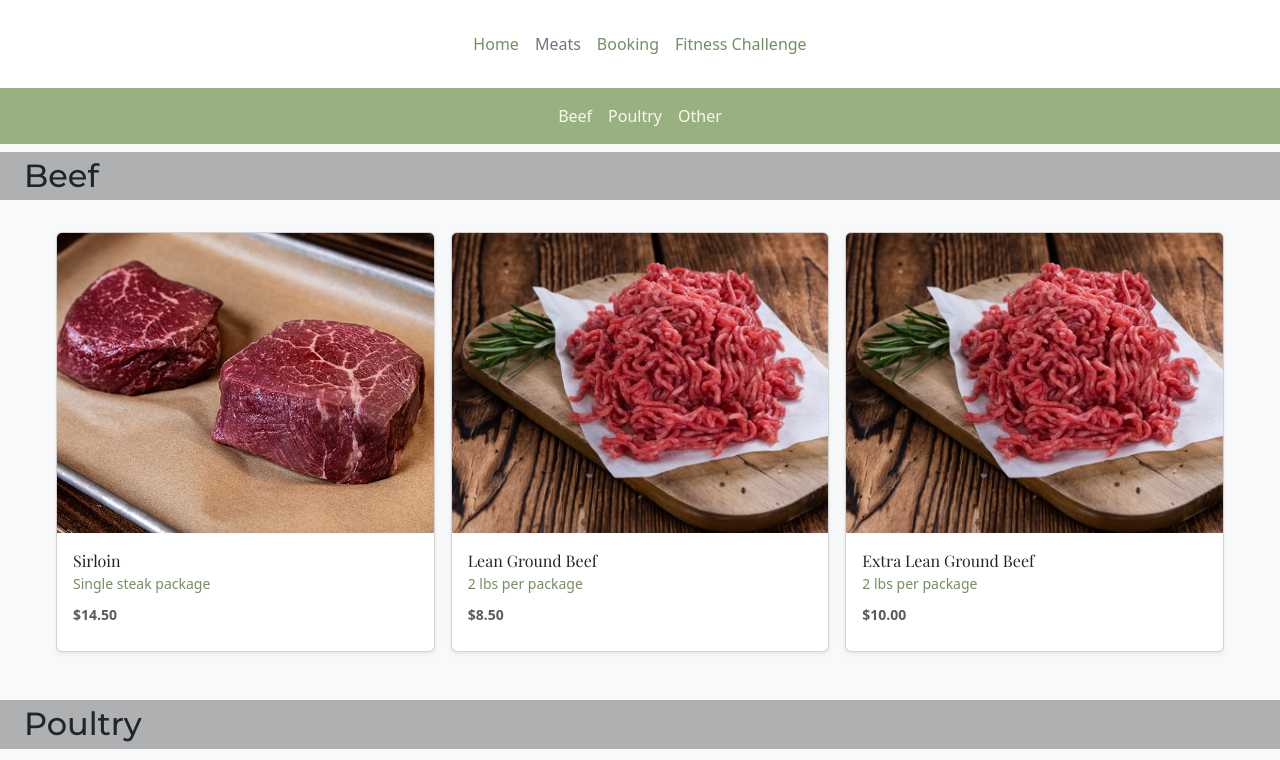
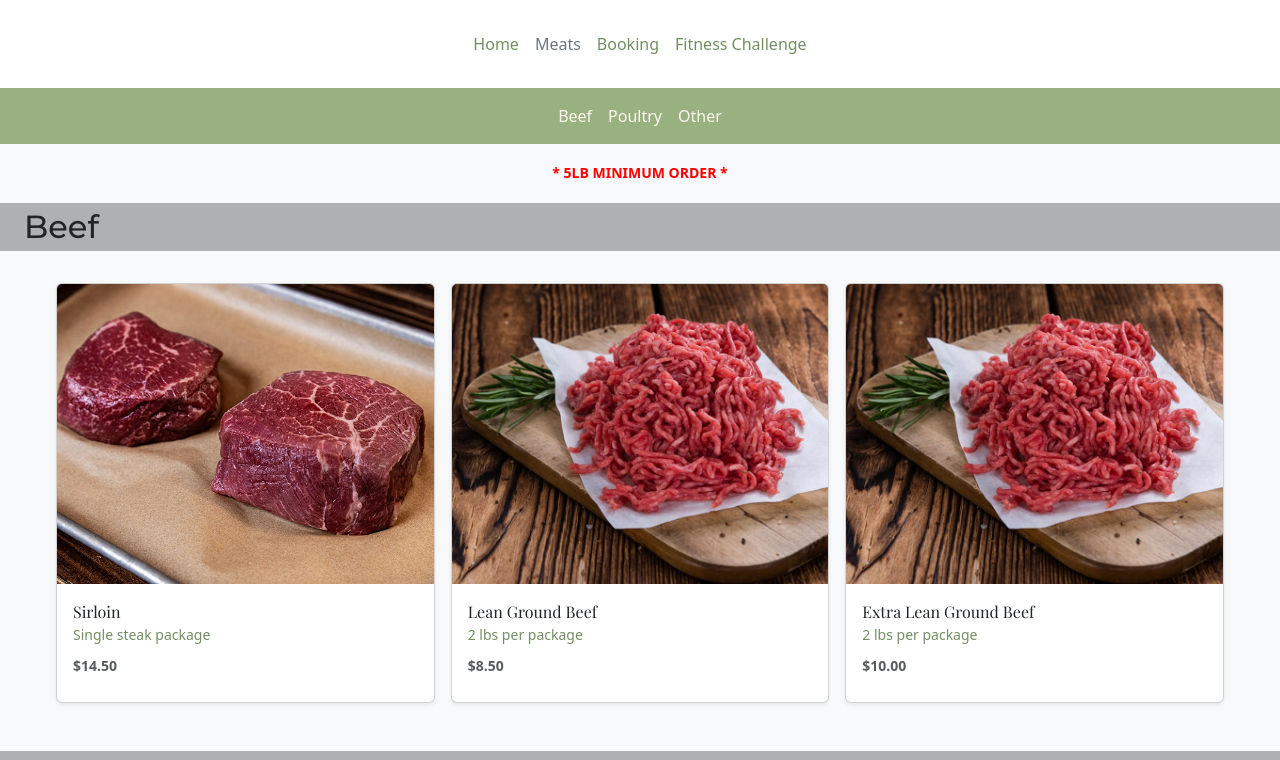
Before and after one commit to jalentayshaun/Farm-Fresh-2, a plain HTML site: page meats.html in a window 1280 px wide. Shown: the top 760 px of the page. Drawn offline with nearby package versions, Linux system fonts and the light colour scheme; a web font is replaced by a local one.

Commit message:
Update whole chicken description and add 5lb minimum order requirement

```diff
--- a/meats.html
+++ b/meats.html
@@ -73,6 +73,9 @@
     </nav>
 
     <div id="product-catalogue" class="album pt-2 bg-body-tertiary">
+        <div id="min-order">
+            <small>* 5LB MINIMUM ORDER *</small>
+        </div>
         <!-- Beef Products -->
         <h2 id="product-beef">Beef</h2>
         <div class="row row-cols-1 row-cols-sm-2 row-cols-md-3 g-3">
@@ -150,7 +153,7 @@
                         aria-label="Placeholder: Whole Chicken" preserveAspectRatio="xMidYMid slice">
                     <div class="card-body">
                         <p class="card-text">Whole Chicken</p>
-                        <small>2-6 lbs per package</small>
+                        <small>2-6 lbs per bird</small>
                         <div class="d-flex justify-content-between align-items-center">
                             <small class="text-body-secondary">$9.00</small>
                         </div>
@@ -242,6 +245,10 @@
         </div>
     </div>
 
+    <div id="min-order">
+        <small>* 5LB MINIMUM ORDER *</small>
+    </div>
+
     <section id="contact" class="px-5">
         <div class="col-6">
             <h2 class="display-5 fw-bold text-body-emphasis mb-3">Place Order</h2>
--- a/styles.css
+++ b/styles.css
@@ -218,14 +218,27 @@ div {
     background-size: cover;
 } */
 
+#product-catalogue > div {
+    margin: 0 3rem;
+    padding-bottom: 3rem;
+}
+
+div#min-order {
+    display: flex;
+    justify-content: center;
+    margin: 10px 0px;
+    padding: 0;
+}
+
+div#min-order small {
+    color: red;
+    font-weight: 600;
+}
+
 #product-catalogue h2 {
     background-color: rgba(0, 0, 0, 0.294);
     padding: 5px 1.5rem;
     margin-bottom: 1rem;
-}
-
-#product-catalogue > div {
-    margin: 0 3rem 3rem 3rem;
 }
 
 #product-catalogue img {
```
